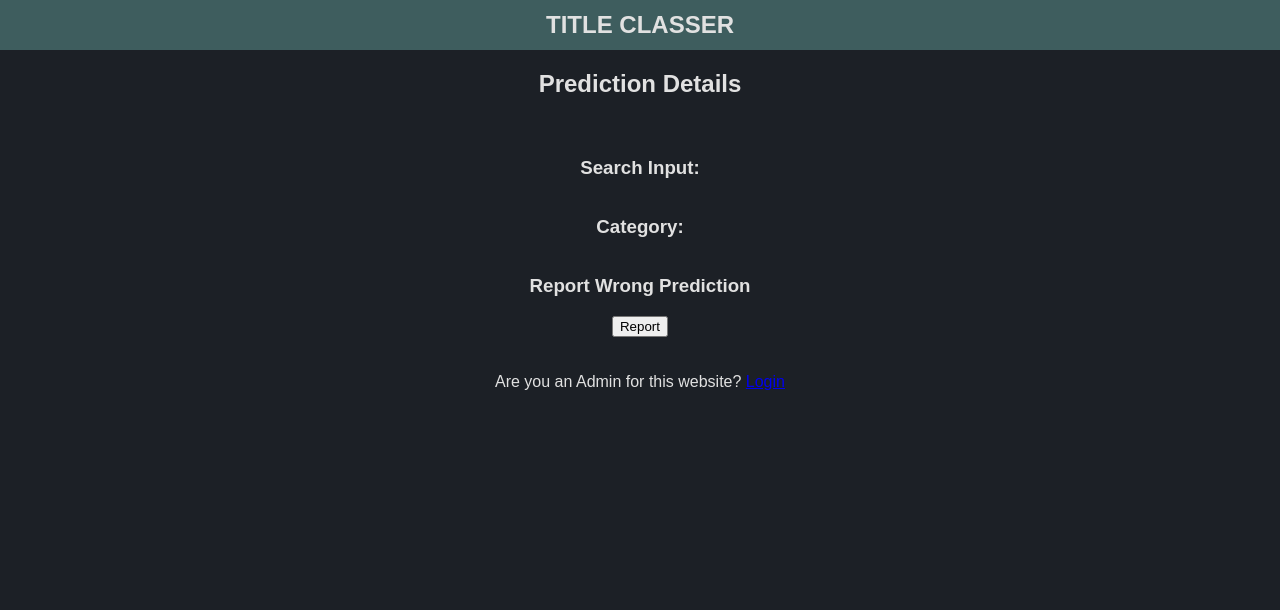
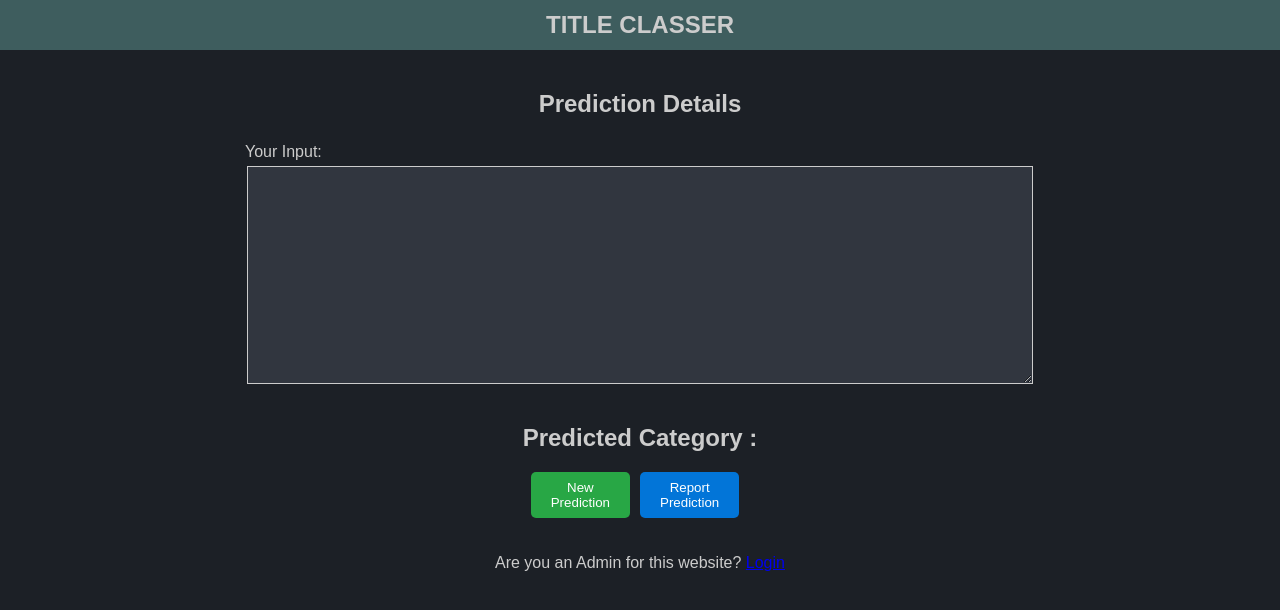
Before and after one commit to DanDovhun/Title-Classer, a Django app: page /prediction/ in a window 1280 px wide. Shown: the top 610 px of the page. Run offline with Django 5.2, Linux system fonts and the light colour scheme.

Commit message:
Update User website
* Applied styling to the report modal.
* Added a Cancel button that closes the report modal.
* Updated UI for the prediction page.
* Added a button  in the prediction page that navigates back to the main user page.

```diff
--- a/app/users_panel/forms.py
+++ b/app/users_panel/forms.py
@@ -17,7 +17,7 @@
 class ReportForm(forms.ModelForm):
     def __init__(self, *args, **kwargs):
         super(ReportForm, self).__init__(*args, **kwargs)
-        # Setting the readonly values for The user report
+        # Setting the readonly values for The user report based on input
         self.initial["reportParagraph"] = kwargs.get("initial", {}).get(
             "reportParagraph", ""
         )
@@ -35,16 +35,16 @@
             "reportComment",
         ]
         labels = {
-            "reportParagraph": "Paragraph",
-            "reportModelPrediction": "Model Prediction",
-            "reportUserPrediction": "User Prediction",
-            "reportURL": "URL (Optional)",
-            "reportComment": "Comment (Optional)",
+            "reportParagraph": "Your Input: ",
+            "reportModelPrediction": "Predicted Category:",
+            "reportUserPrediction": "Your Category:",
+            "reportURL": "URL (Optional):",
+            "reportComment": "Comment (Optional):",
         }
 
         widgets = {
             "reportParagraph": forms.Textarea(
-                attrs={"class": "reportParagraph", "readonly": True}
+                attrs={"class": "reportParagraph", "readonly": True, "rows": 5}
             ),
             "reportModelPrediction": forms.TextInput(
                 attrs={"class": "reportModelPrediction", "readonly": True}
@@ -59,6 +59,7 @@
                 attrs={
                     "class": "reportComment",
                     "placeholder": "Enter additional comments",
+                    "rows": 5,
                 }
             ),
         }
--- a/app/users_panel/static/css/user_styles.css
+++ b/app/users_panel/static/css/user_styles.css
@@ -1,14 +1,32 @@
+:root {
+  --background-main: #1c2026;
+  --background-form: #31363f;
+  --text-color: #ccc;
+  --text-button: #fff;
+  --button-blue: #0275d8;
+  --button-blue-hover: #05559b;
+  --button-green: #28a745;
+  --button-green-hover: #218838;
+  --button-red: #dc3545;
+  --button-red-hover: #b4303e;
+}
+
 body {
   font-family: Arial, sans-serif;
-  background-color: #1c2026;
-  color: rgb(225, 225, 225);
+  background-color: var(--background-main);
+  color: var(--text-color);
 }
-
 body,
 html {
   margin: 0;
   padding: 0;
 }
+
+h2,
+p {
+  text-align: center;
+}
+
 /*Dashboard styles*/
 
 .container {
@@ -17,7 +35,6 @@
   margin: 0 auto;
   padding: 20px;
   display: flex;
-  justify-content: center;
   flex-direction: column;
   align-items: center;
 }
@@ -33,10 +50,40 @@
 }
 
 .search-input {
-  background-color: #31363f;
-  color: rgb(225, 225, 225);
-  flex: 1;
-  width: 80vw;
+  background-color: var(--background-form);
+  color: var(--text-color);
+  width: 60vw;
+  height: 200px;
+  font-size: 20px;
+  padding: 8px;
+  margin-bottom: 20px;
+  border: 1px solid #ccc;
+  border-radius: 5px;
+  outline: none;
+}
+
+.search-button {
+  width: 120px;
+  height: 50px;
+  background-color: var(--button-green);
+  padding: 8px 20px;
+  margin-right: 10px;
+  border: none;
+  border-radius: 5px;
+  cursor: pointer;
+  color: #fff;
+}
+
+.search-button:hover {
+  background-color: var(--button-green-hover);
+}
+
+/* User Prediction styles*/
+
+.prediction-input {
+  background-color: var(--background-form);
+  color: var(--text-color);
+  width: 60vw;
   height: 200px;
   font-size: 20px;
   padding: 8px;
@@ -44,24 +91,99 @@
   border: 1px solid #ccc;
   outline: none;
 }
-
-.search-button {
-  background-color: #005a27;
-  color: rgb(225, 225, 225);
-  height: 45px;
-  width: 120px;
-  padding: 8px 12px;
-  border: 1px solid #ccc;
-  cursor: pointer;
+.prediction-input-label {
+  width: 100%;
+  padding: 5px;
+  margin: auto;
 }
 
-.search-button:hover {
-  background-color: #089545;
+.container-btn {
+  display: flex;
 }
 
-h2,
-p {
-  text-align: center;
+.newPrediction-btn,
+.reportPrediction-btn {
+  padding: 8px 20px;
+  margin-right: 10px;
+  width: min-content;
+  border: none;
+  border-radius: 5px;
+  cursor: pointer;
+  color: #fff;
+}
+.newPrediction-btn {
+  background-color: var(--button-green);
+}
+.newPrediction-btn:hover {
+  background-color: var(--button-green-hover);
+}
+.reportPrediction-btn {
+  background-color: var(--button-blue);
+}
+.reportPrediction-btn:hover {
+  background-color: var(--button-blue-hover);
+}
+
+/** User Report Dialog**/
+.report-dialog {
+  width: fit-content;
+  height: fit-content;
+  min-width: 500px;
+  padding: 20px;
+  background-color: #1c2026;
+  border-radius: 5px;
+}
+
+.report-dialog h2 {
+  margin-top: 0;
+  color: var(--text-color);
+}
+
+.report-form {
+  margin-bottom: 20px;
+}
+
+.report-dialog label {
+  display: block;
+  font-weight: bold;
+  color: var(--text-color);
+  text-align: left;
+}
+
+.report-dialog input,
+.report-dialog textarea,
+.report-dialog select {
+  width: 100%;
+  padding: 8px;
+  background-color: var(--background-form);
+  color: var(--text-color);
+  border: 1px solid #ccc;
+  border-radius: 5px;
+  box-sizing: border-box;
+}
+
+.cancelReport-btn,
+.submitReport-btn {
+  padding: 8px 20px;
+  margin-right: 10px;
+  border: none;
+  border-radius: 5px;
+  cursor: pointer;
+  color: #fff;
+}
+
+.cancelReport-btn {
+  background-color: #dc3545;
+}
+
+.cancelReport-btn:hover {
+  background-color: var(--button-red-hover);
+}
+.submitReport-btn {
+  background-color: #28a745;
+}
+.submitReport-btn:hover {
+  background-color: var(--button-green-hover);
 }
 
 /*Navbar styles*/
@@ -72,7 +194,6 @@
   margin: 0;
   height: 30px;
   justify-content: center;
-  border-bottom: bold 2px white;
   text-align: center;
   align-items: center;
   display: flex;
--- a/app/users_panel/templates/user_prediction.html
+++ b/app/users_panel/templates/user_prediction.html
@@ -14,16 +14,37 @@
   </head>
   <body>
     {% include 'user_navbar.html' %}
-    <h2>Prediction Details</h2>
     <div class="container">
-      <h3>Search Input: {{ search_input }}</h3>
-      <h3>Category: {{ category }}</h3>
-      <h3>Report Wrong Prediction</h3>
-      <button onclick="openReportModal()">Report</button>
-      <dialog id="reportDialog">
-        <form method="post" id="reportForm">
+      <h2>Prediction Details</h2>
+      <label for="prediction-input" class="prediction-input-label">
+        Your Input:
+      </label>
+      <textarea class="prediction-input" readonly>{{ search_input}}</textarea>
+      <h2>Predicted Category : {{category}}</h2>
+      <div class="container-btn">
+        <a href="{% url 'user' %}">
+          <button class="newPrediction-btn">New Prediction</button>
+        </a>
+        <button class="reportPrediction-btn" onclick="openReportModal()">
+          Report Prediction
+        </button>
+      </div>
+    </div>
+    <div>
+      <dialog class="report-dialog">
+        <h2>Report Prediction</h2>
+        <form method="post" class="report-form">
           {% csrf_token %} {{ report_form.as_p }}
-          <button type="submit" name="report">Submit Report</button>
+          <button
+            type="button"
+            class="cancelReport-btn"
+            onclick="closeReportModal()"
+          >
+            Cancel
+          </button>
+          <button type="submit" class="submitReport-btn" name="reportSubmit">
+            Submit
+          </button>
         </form>
       </dialog>
     </div>
@@ -32,16 +53,14 @@
     </p>
 
     <script>
-      var reportDialog = document.getElementById("reportDialog");
+      var reportDialog = document.querySelector(".report-dialog");
       function openReportModal() {
         reportDialog.showModal();
       }
 
-      reportDialog.addEventListener("click", function (event) {
-        if (event.target === reportDialog) {
-          reportDialog.close();
-        }
-      });
+      function closeReportModal() {
+        reportDialog.close();
+      }
     </script>
   </body>
 </html>
```
